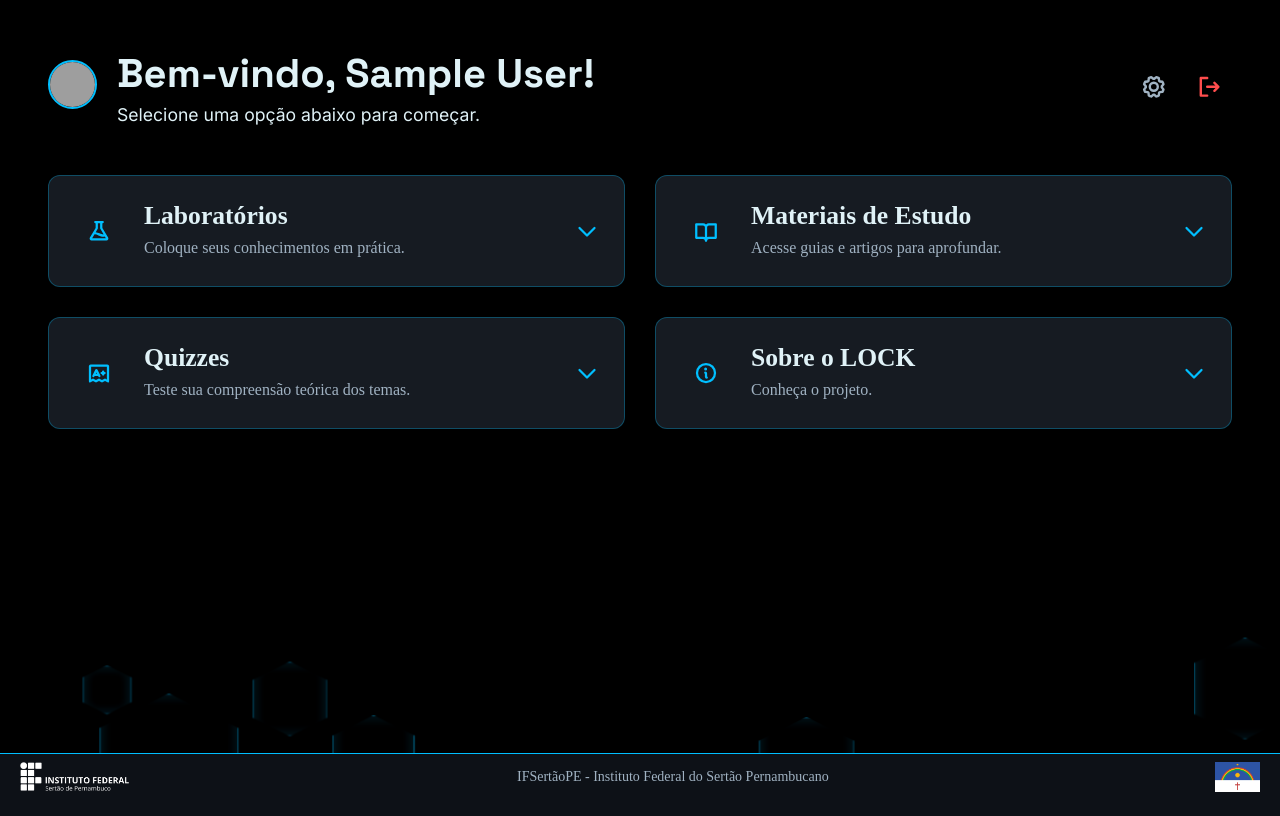
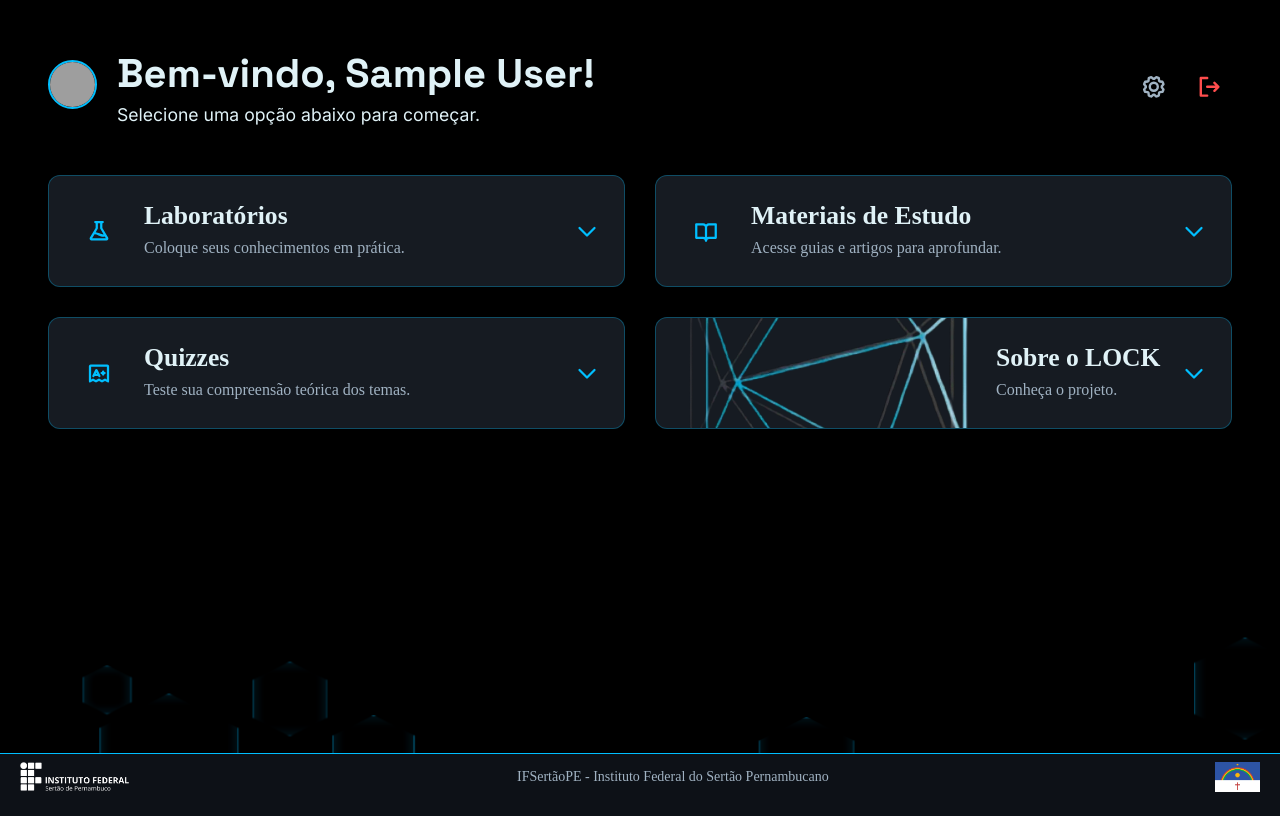
Before and after one commit to TheRealLoppiX/LOCK-FRONT, a React (Create React App) app: page /dashboard in a window 1280 px wide. Built offline with nearby package versions, Linux system fonts and the light colour scheme; sample sign-in values are in the browser's storage; grey boxes are pictures that could not be loaded.

Commit message:
Ajeitando a LOGO

```diff
--- a/src/pages/dashboard.tsx
+++ b/src/pages/dashboard.tsx
@@ -7,6 +7,7 @@ import {
 } from '@phosphor-icons/react';
 import HexagonBackground from '../components/hexagonobg';
 import './dashboard.css';
+import logoLock from '../assets/Logo lock.png';
 
 const Dashboard: React.FC = () => {
   const { user, logout } = useAuth();
@@ -99,7 +100,9 @@ const Dashboard: React.FC = () => {
           {/* ====================================================== */}
           <div className="dashboard-card">
             <div className="dropdown-header" onClick={() => setIsAboutUsOpen(!isAboutUsOpen)}>
-              <div className="card-icon"><Info weight="bold" /></div>
+              <div className="card-icon">
+                <img src={logoLock} alt="Logo LOCK" className="card-logo-icon" />
+              </div>
               <div className="card-content">
                 <h2>Sobre o LOCK</h2>
                 <p>Conheça o projeto.</p>
```
